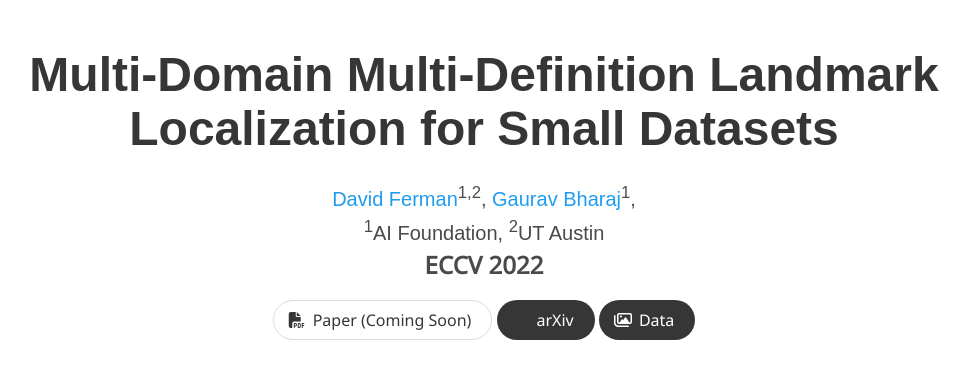
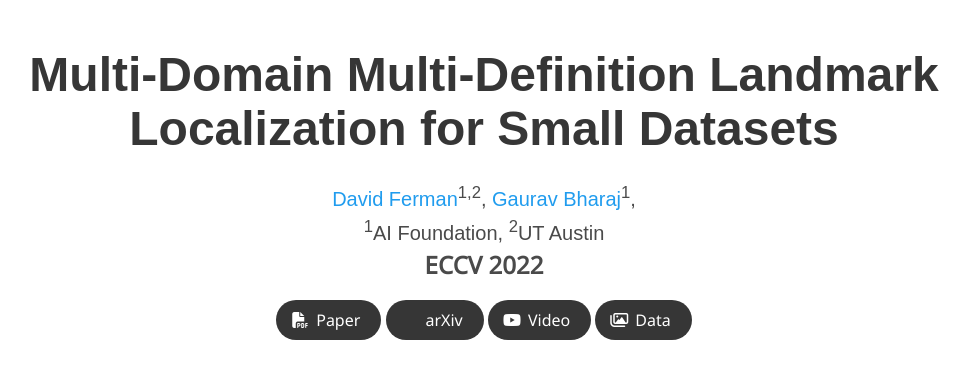
Before and after one commit to davidcferman/MultiDomMultiDef, a plain HTML site: page index.html in a window 1280 px wide. Shown: the top 390 px of the page, without its empty margins (156-1126 px from the left). Drawn offline with nearby package versions, Linux system fonts and the light colour scheme; some icons are missing; a web font is replaced by a local one.

Commit message:
Update index.html

```diff
--- a/index.html
+++ b/index.html
@@ -62,11 +62,12 @@
               <div class="publication-links">
                 <!-- PDF Link. -->
                 <span class="link-block">
-                  <a class="external-link button is-normal is-rounded">
+                  <a href="https://www.ecva.net/papers/eccv_2022/papers_ECCV/papers/136690637.pdf"
+                    class="external-link button is-normal is-rounded is-dark">
                     <span class="icon">
                       <i class="fas fa-file-pdf"></i>
                     </span>
-                    <span>Paper (Coming Soon)</span>
+                    <span>Paper</span>
                   </a>
                 </span>
                 <span class="link-block">
@@ -76,6 +77,16 @@
                       <i class="ai ai-arxiv"></i>
                     </span>
                     <span>arXiv</span>
+                  </a>
+                </span>
+                <!-- Video Link. -->
+                <span class="link-block">
+                  <a href="https://www.youtube.com/watch?v=v0Kab9wFwOY"
+                    class="external-link button is-normal is-rounded is-dark">
+                    <span class="icon">
+                      <i class="fab fa-youtube"></i>
+                    </span>
+                    <span>Video</span>
                   </a>
                 </span>
                 <!-- Dataset Link. -->
@@ -88,7 +99,6 @@
                     <span>Data</span>
                   </a>
               </div>
-
             </div>
           </div>
         </div>
@@ -96,16 +106,14 @@
     </div>
   </section>
 
-  <section class="hero teaser">
+  <section class="hero teaser" id="video">
     <div class="container is-max-desktop">
-      <iframe width="560" height="315" src="https://www.youtube.com/embed/a2IoHgfkmaQ" title="YouTube video player"
+      <iframe width="560" height="315" src="https://www.youtube.com/embed/v0Kab9wFwOY" title="YouTube video player"
         frameborder="0"
         allow="accelerometer; autoplay=1; clipboard-write; encrypted-media; gyroscope; picture-in-picture"
         allowfullscreen></iframe>
     </div>
   </section>
-
-
 
   <section class="section">
     <div class="container is-max-desktop">
@@ -142,6 +150,14 @@
         </div>
       </div>
       <!--/ Abstract. -->
+      <div class="columns is-centered has-text-centered">
+        <div class="column is-four-fifths">
+          <h2 class="title is-3">Poster</h2>
+        </div>
+      </div>
+      <div class="content" id="poster">
+        <img src="./static/images/poster.png" width="1070">
+      </div>
     </div>
   </section>
 
```
